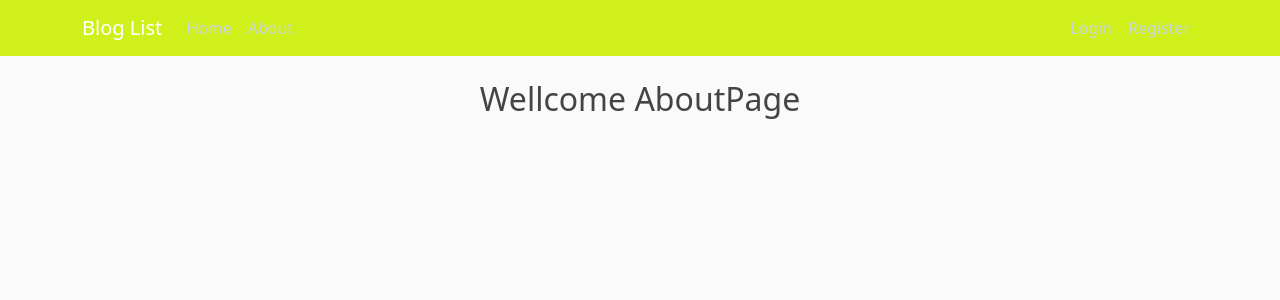
After one commit to hilmisarioglu/Django-BlogApp, a Django app: page /about/ in a window 1280 px wide. The commit adds this page. Shown: the top 300 px of the page. Run offline with Django 3.2, Linux system fonts and the light colour scheme; some libraries are stand-ins or nearby versions.

Commit message:
home , about added

```diff
--- /dev/null
+++ b/blog/templates/blog/about.html
@@ -0,0 +1,5 @@
+{% extends 'base.html' %}  {% block content %}
+<h2>
+    <center> Wellcome AboutPage </center>
+</h2>
+{% endblock content %}
--- /dev/null
+++ b/blog/templates/blog/homepage.html
@@ -0,0 +1,5 @@
+{% extends 'base.html' %}  {% block content %}
+<h2>
+    <center> Wellcome HomePage </center>
+</h2>
+{% endblock content %}
--- a/blog/urls.py
+++ b/blog/urls.py
@@ -1,12 +1,16 @@
 from django.urls import path
-from .views import post_list, post_create, post_detail, post_update, post_delete, like
+from .views import post_list, post_create, post_detail, post_update, post_delete, like, homepage ,about
+
 
 app_name = "blog"
 urlpatterns = [
     path("",post_list, name="list"),
     path("create/",post_create, name="create"),
+    path("about/", about , name = 'about'),
+    path("homepage/", homepage , name = 'homepage'),
     path("<str:slug>/",post_detail, name="detail"),
     path("<str:slug>/update/",post_update, name="update"),
     path("<str:slug>/delete/",post_delete, name="delete"),
     path("<str:slug>/like/",like, name="like"),
+
 ]
--- a/blog/views.py
+++ b/blog/views.py
@@ -3,6 +3,11 @@ from .models import Post, Like, PostView, Comment
 from .forms import PostForm, CommentForm
 from django.contrib.auth.decorators import login_required
 from django.contrib import messages
+
+def homepage(request):
+    return render(request, 'blog/homepage.html')
+def about(request):
+    return render(request, 'blog/about.html')
 
 def post_list(request):
     qs = Post.objects.filter(status='p')
--- a/cblog/urls.py
+++ b/cblog/urls.py
@@ -18,6 +18,7 @@ from django.urls import path, include
 from django.conf import settings
 from django.conf.urls.static import static
 
+
 urlpatterns = [
     path('admin/', admin.site.urls),
     path('', include('blog.urls')),
--- a/templates/navbar.html
+++ b/templates/navbar.html
@@ -1,15 +1,26 @@
 <header class="site-header">
   <nav class="navbar navbar-expand-md navbar-dark bg-steel fixed-top">
     <div class="container">
-            <a class="navbar-brand mr-4" href="{% url 'blog:list' %}">Clarusway Blog</a>
-            <button class="navbar-toggler" type="button" data-toggle="collapse" data-target="#navbarToggle"
-                aria-controls="navbarToggle" aria-expanded="false" aria-label="Toggle navigation">
+      <a class="navbar-brand mr-4" href="{% url 'blog:list' %}"
+        >Blog List</a
+      >
+      <button
+        class="navbar-toggler"
+        type="button"
+        data-toggle="collapse"
+        data-target="#navbarToggle"
+        aria-controls="navbarToggle"
+        aria-expanded="false"
+        aria-label="Toggle navigation"
+      >
         <span class="navbar-toggler-icon"></span>
       </button>
       <div class="collapse navbar-collapse" id="navbarToggle">
         <div class="navbar-nav mr-auto">
-                    <a class="nav-item nav-link" href="{% url 'blog:list' %}">Home</a>
-                    <a class="nav-item nav-link" href="#">About</a>
+          <a class="nav-item nav-link" href="{% url 'blog:homepage' %}">Home</a>
+          <a class="nav-item nav-link" href="{% url 'blog:about' %}">About</a>
+
+        </div>
       </div>
       <!-- Navbar Right Side -->
       <div class="navbar-nav">
@@ -23,6 +34,5 @@
         {% endif %}
       </div>
     </div>
-        </div>
   </nav>
 </header>
```
Also changed, not shown: readme.md. Lines whose indentation alone changed are shown as unchanged.
